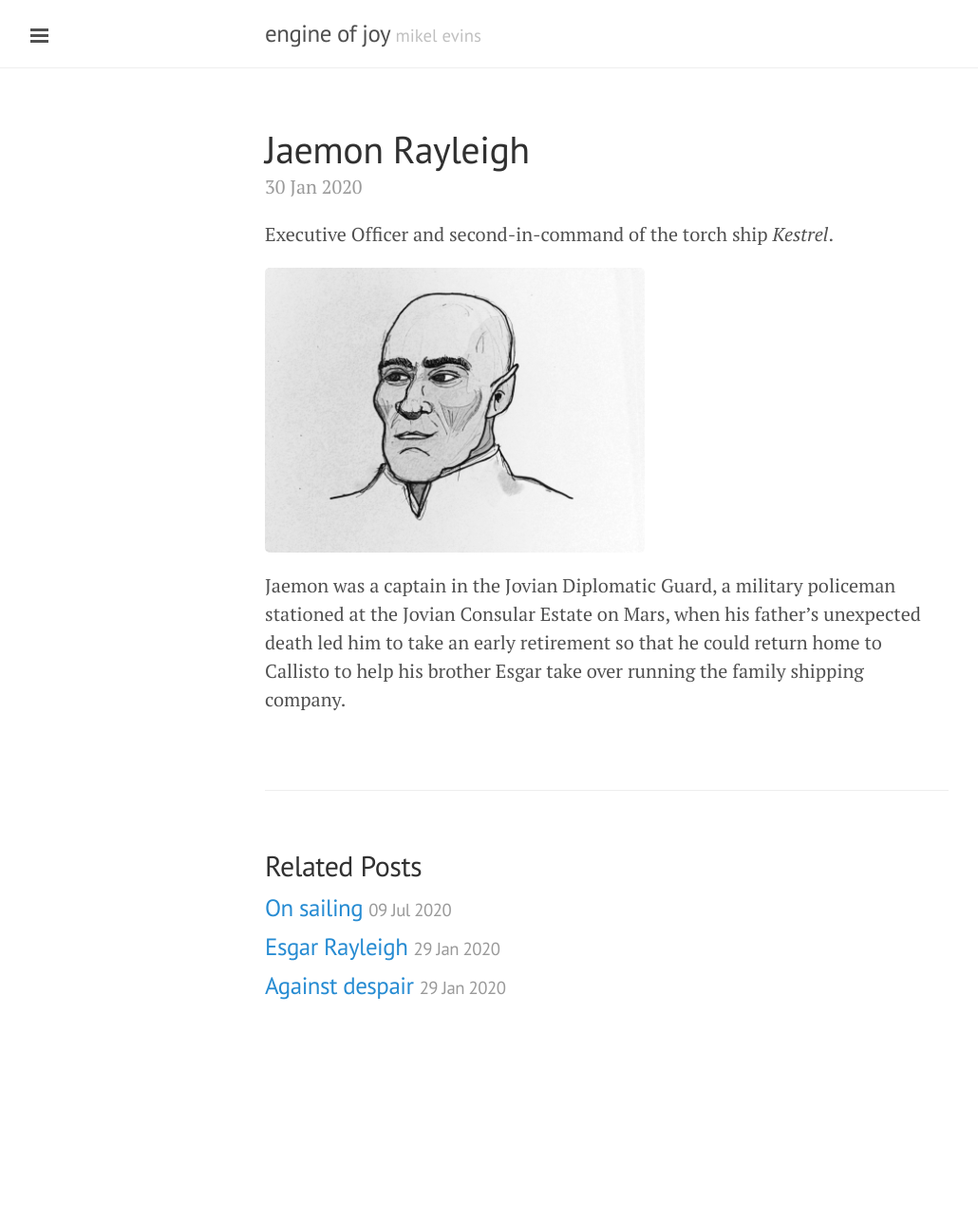
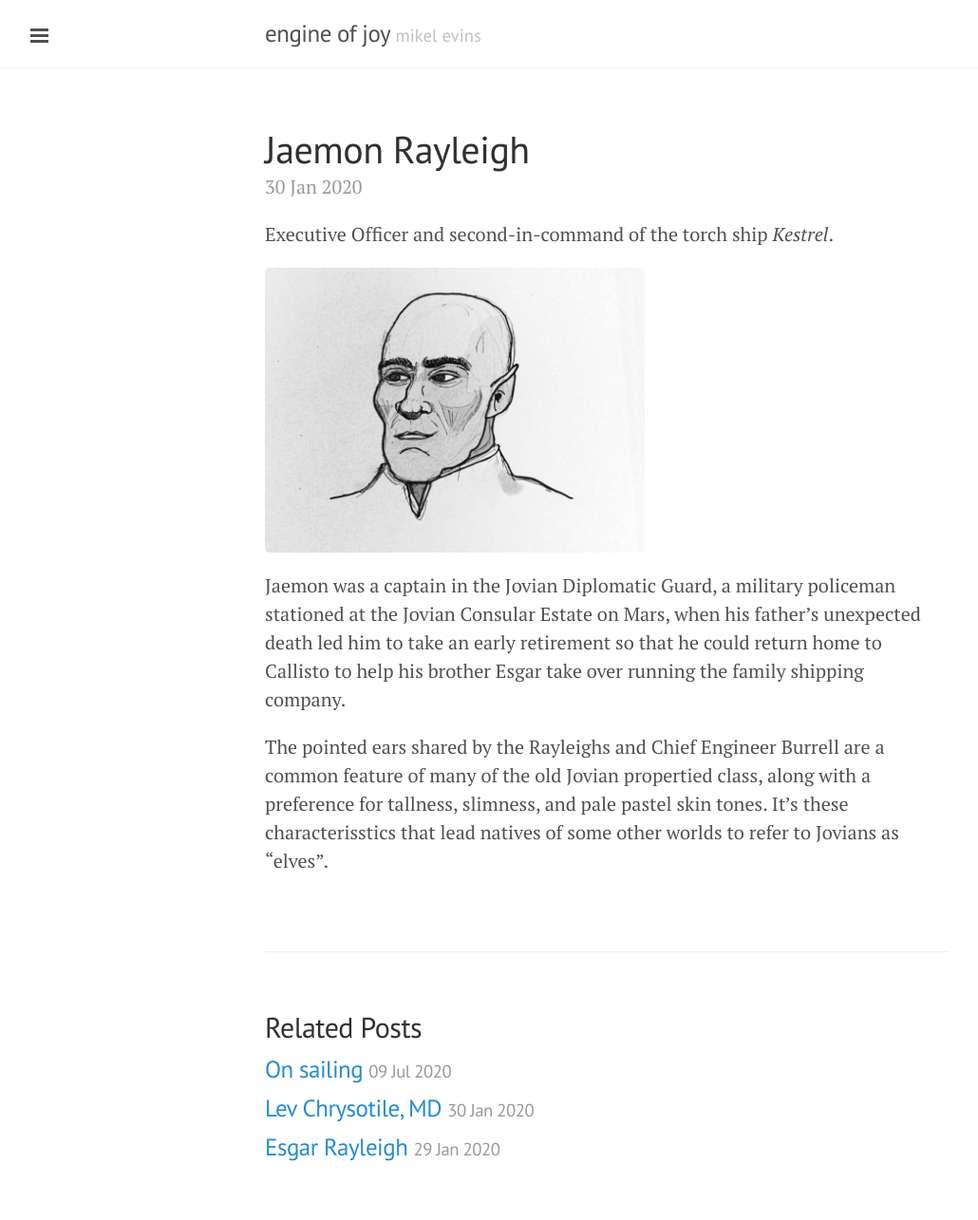
Before and after one commit to mikelevins/mikelevins.github.io, a Jekyll site: the page built from _posts/2020-01-30-jaemon-rayleigh.markdown, in a window 1280 px wide. Shown: the whole page at 95% size, without its empty margins (1-1031 px from the left). Built offline with Jekyll 4.4.1, drawn with Linux system fonts in a browser that asks for light colours; comment, search, counter and statistics services are not loaded; before the commit the page ends 1115 px from its top, so only the background shows below that.

Commit message:
added lev, and some notes about Jovians

```diff
--- a/_posts/2020-01-30-jaemon-rayleigh.markdown
+++ b/_posts/2020-01-30-jaemon-rayleigh.markdown
@@ -13,3 +13,9 @@ policeman stationed at the Jovian Consular Estate on Mars, when his
 father's unexpected death led him to take an early retirement so that
 he could return home to Callisto to help his brother Esgar take over
 running the family shipping company.
+
+The pointed ears shared by the Rayleighs and Chief Engineer Burrell
+are a common feature of many of the old Jovian propertied class, along
+with a preference for tallness, slimness, and pale pastel skin
+tones. It's these characterisstics that lead natives of some other
+worlds to refer to Jovians as "elves".
```
Also changed, not shown: _posts/2020-01-30-lev-chrysotile.markdown (added, +29 -0 lines).
